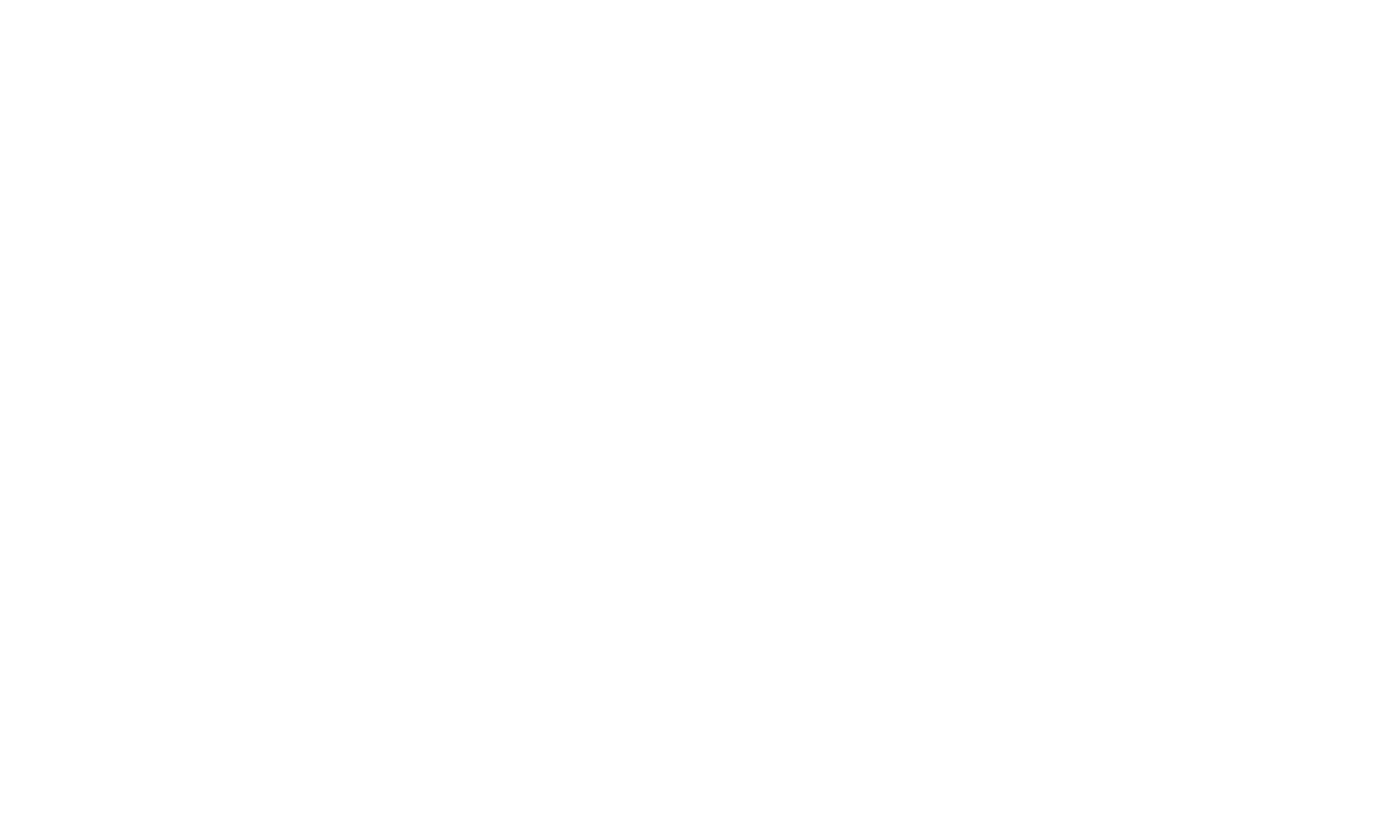
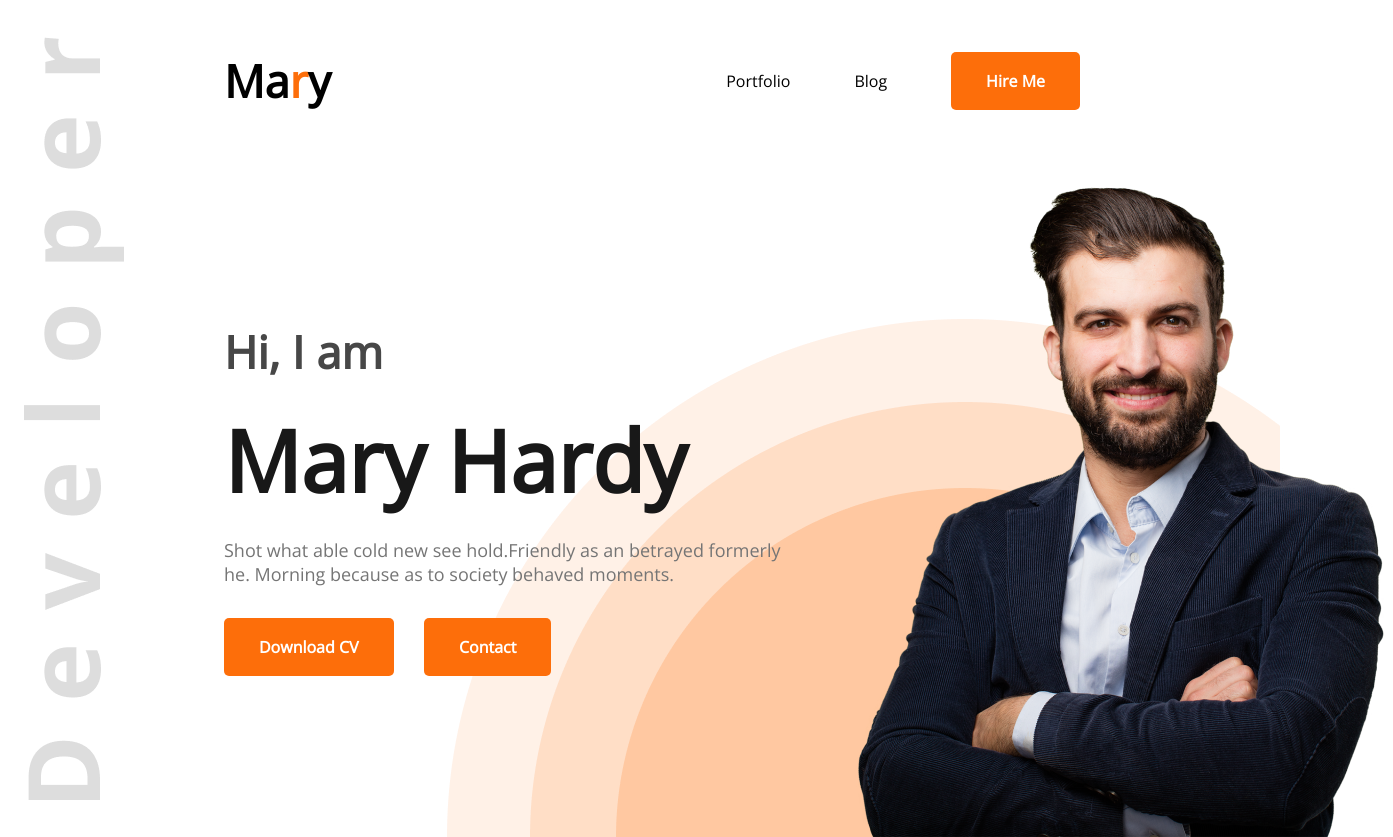
Before and after one commit to Arifprogrammer/developer-portfolio, a plain HTML site: page index.html in a window 1280 px wide. Shown: the whole page, 1393 px wide, since content can reach past the window. Before the commit the page ends 800 px from the top, so only its background shows below. Drawn offline with nearby package versions, Linux system fonts and the light colour scheme.

Commit message:
banner and nav added

```diff
--- a/index.html
+++ b/index.html
@@ -6,10 +6,32 @@
     <meta name="viewport" content="width=device-width, initial-scale=1.0">
     <title>Developer Portfolio</title>
     <link rel="stylesheet" href="styles/style.css">
+    <link rel="preconnect" href="https://fonts.googleapis.com"><link rel="preconnect" href="https://fonts.gstatic.com" crossorigin><link href="https://fonts.googleapis.com/css2?family=Open+Sans&display=swap" rel="stylesheet">
 </head>
 <body>
     <header>
-
+        <section class="container">
+            <nav>
+                <h1>Ma<span>r</span>y</h1>
+                <ul>
+                    <li>Portfolio</li>
+                    <li>Blog</li>
+                    <li><a href="#" class="btn--primary">Hire Me</a></li>
+                </ul>
+            </nav>
+        </section>
+        <section class="banner">
+            <div class="banner-text">
+                <h2>Hi, I  am</h2>
+                <h1>Mary Hardy</h1>
+                <p>Shot what able cold new see hold.Friendly as an betrayed formerly he. Morning because as to society behaved moments.</p>
+                <div class="btn">
+                    <div><a href="" class="btn--primary">Download CV</a></div>
+                    <div><a href="" class="btn--primary">Contact</a></div>
+                </div>
+            </div>
+            <img src="images/hardy.png" alt="">
+        </section>
     </header>
     <main>
 
--- a/styles/style.css
+++ b/styles/style.css
@@ -1,3 +1,88 @@
-*{
+* {
     margin: 0;
+    font-family: 'Open Sans', sans-serif;
 }
+
+header {
+    background-image: url("../images/header_bg.png"),
+                                url("../images/developer.png");
+    background-repeat: no-repeat;
+    background-position: right bottom, left;
+    margin-left: 1.5em;
+}
+
+.container {
+    margin: 0px 200px;
+}
+
+nav {
+    display: flex;
+    justify-content: space-between;
+    padding: 50px 0px;
+}
+
+nav > h1 {
+    font-weight: 800;
+    font-size: 45px;
+}
+
+nav>h1>span {
+    color: #FD6E0A;
+}
+
+nav ul {
+    display: flex;
+    align-items: center;
+}
+
+nav ul li:nth-child(1),
+nav ul li:nth-child(2) {
+    list-style: none;
+    margin-right: 4rem;
+}
+
+nav ul li:nth-child(3) {
+    list-style: none;
+}
+
+.btn--primary {
+    text-decoration: none;
+    font-weight: 700;
+    color: #FFFFFF;
+    padding: 18px 35px;
+    background: #FD6E0A;
+    border-radius: 5px;
+}
+
+.banner {
+    display: flex;
+    justify-content: space-between;
+    align-items: center;
+    margin: 0px 100px 0px 200px;
+}
+
+.banner-text>* {
+    margin-bottom: 20px;
+}
+
+.banner-text>h2 {
+    font-weight: 600;
+    font-size: 45px;
+    color: #474747;
+}
+
+.banner-text>h1 {
+    font-weight: 700;
+    font-size: 85px;
+    color: #181818;
+}
+.banner-text > p{
+    color: #757575;
+    font-size: 18px;
+    width: 585px;
+}
+.btn {
+    margin-top: 50px;
+    display: flex;
+    gap: 1.9em;
+}
```
